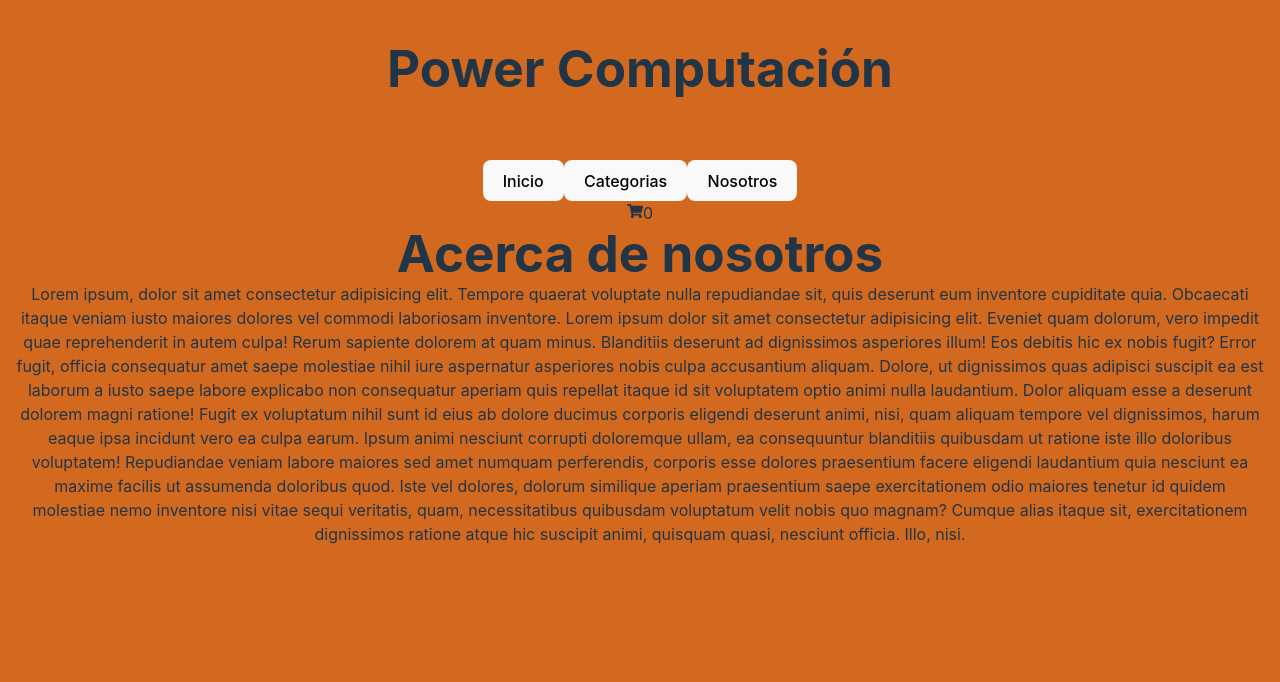
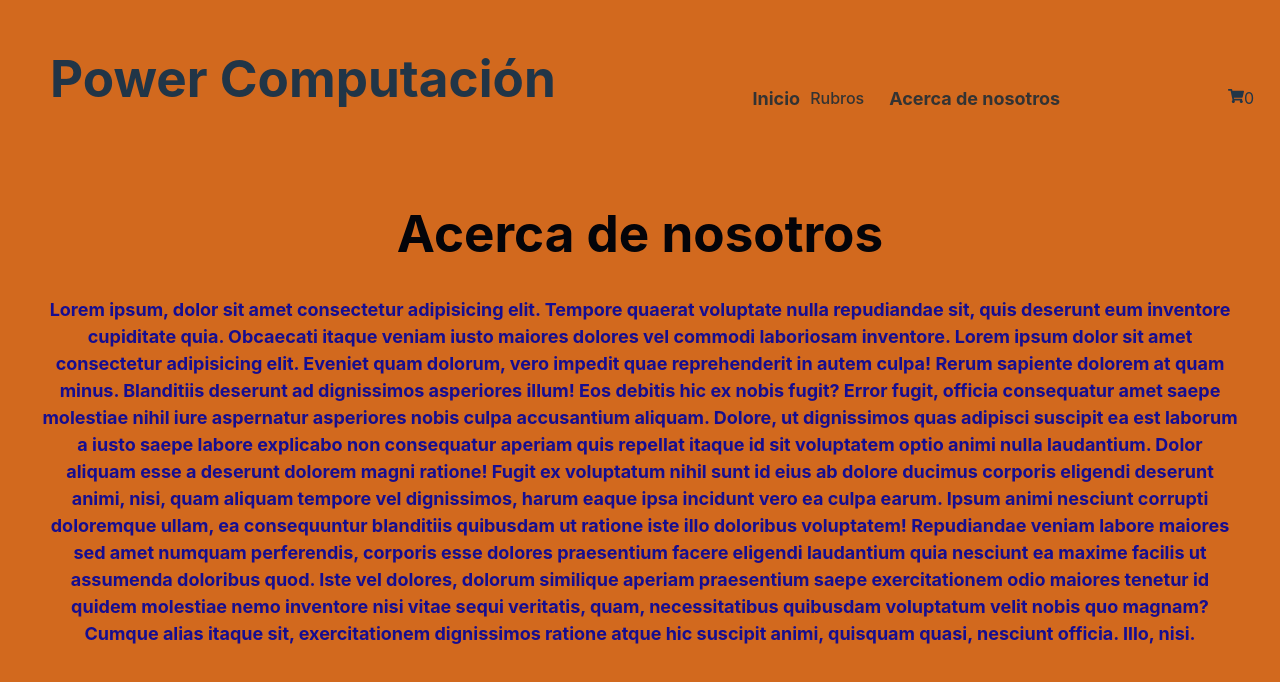
Before and after one commit to DiegoPosse/Reac-1entrega, a React app: page /Nosotros in a window 1280 px wide. Shown: the top 682 px of the page. Built offline with nearby package versions, Linux system fonts and the light colour scheme; the HTML template or start-up script is replaced by a standard one.

Commit message:
Diego-Posse-entrega2

```diff
--- a/src/App.css
+++ b/src/App.css
@@ -26,20 +26,9 @@
   filter: drop-shadow(0 0 2em #61dafbaa);
 }
 
-@keyframes logo-spin {
-  from {
-    transform: rotate(0deg);
-  }
-  to {
-    transform: rotate(360deg);
-  }
-}
 
-@media (prefers-reduced-motion: no-preference) {
-  a:nth-of-type(2) .logo {
-    animation: logo-spin infinite 20s linear;
-  }
-}
+
+
 
 .card {
   padding: 2em;
@@ -59,22 +48,104 @@
   margin-bottom: 20px;
 }
 .item {
-  border: 2px solid rgb(15, 14, 14); /* Añade un borde de 1 píxel de ancho y color negro */
-  padding: 5px; /* Añade un espacio de 10 píxeles alrededor del contenido */
-  justify-content: center; /* Centra los elementos horizontalmente */
-  align-items:center ; /* Centra los elementos verticalmente */
+  border: 2px solid rgb(15, 14, 14);
+  padding: 5px;
+  justify-content: center;
+  align-items:center ;
   display:flex ;
-  color: black; /* Cambia el color de la letra a negro */
+  color: black;
   background: lightgray;
   flex-direction: column;
 
 }
 
 .item h1 {
-  color: black; /* Cambia el color de la letra a negro */
+  color: black;
   background: lightgray;
 }
 .item h2 {
-  color: black; /* Cambia el color de la letra a negro */
+  color: black;
   background: lightgray;
 }
+.link {
+  color: white;
+  margin: 15px;
+  font-weight: bold;
+  font-size: large;
+}
+.Noso >p {
+  color: rgb(22, 13, 144);
+  margin: 15px;
+  padding: 10px;
+  font-weight: bold;
+  font-size: large;
+
+}
+.Noso >h1 {
+  color: rgb(4, 4, 9);
+  margin: 15px;
+  padding: 10px;
+
+}
+.link:hover {
+  color: rgb(22, 141, 18)
+}
+#navbar {
+  display: flex;
+  justify-content: space-between;
+  align-items: center;
+  background-color:chocolate;
+  padding: 10px;
+}
+
+.logo h1 {
+  margin: 0;
+}
+
+.nav-links {
+  display: flex;
+  align-items: center;
+}
+.nav-link:hover {
+  color: rgb(22, 141, 18)
+}
+.nav-links .link {
+  margin-right: 10px;
+  text-decoration: none;
+  color: #333;
+}
+
+.dropdown {
+  position: relative;
+}
+
+.dropdown-toggle {
+  background-color: transparent;
+  border: none;
+  cursor: pointer;
+  padding: 0;
+  margin-right: 10px;
+  text-decoration: none;
+  color: #333;
+}
+
+.dropdown-menu {
+  position: absolute;
+  top: 100%;
+  left: 0;
+  background-color: chocolate;
+  padding: 10px;
+  display: flex;
+  flex-direction: column;
+  z-index: 1;
+}
+
+.dropdown-menu .link {
+  margin-bottom: 5px;
+  text-decoration: none;
+  color: #333;
+}
+
+.dropdown-menu .link:hover {
+  color: #ff0000;
+}
--- a/src/componentes/Item/Item.jsx
+++ /dev/null
@@ -1,35 +0,0 @@
-import React from 'react'
-import { useEffect, useState } from 'react';
-import ItemDetailContainer from '../ItemdetailContainer/ItemDetailContainer';
-import { Link } from 'react-router-dom';
-const Item = () => {
-    const [productos, setProductos] = useState([]);
-
-    useEffect(() => {
-      setTimeout(() => {
-        fetch('https://fakestoreapi.com/products/')
-          .then(res => res.json())
-          .then(json => setProductos(json));
-      }, 2000);
-    }, []);
-  return (
-    < >
-
-      {productos.map((producto) => (
-        <div className='item' key={producto.id}>
-          <h2>{producto.title}</h2>
-          <img src={producto.image} alt={producto.title} width="200px" height="200px" />
-          <h1>{producto.price}</h1>
-          <Link to={`/detalle/${producto.id}`}>
-        <div>Ver Detalle</div>
-      </Link>
-        {/*  <button onClick={() => ItemDetailContainer({ itemid: producto.id })}>Ver detalle</button>*/}
-        </div>
-      ))}
-    </>
-
-
-  )
-}
-
-export default Item
--- a/src/componentes/ItemList/ItemList.jsx
+++ b/src/componentes/ItemList/ItemList.jsx
@@ -1,14 +1,20 @@
 import React from 'react'
-import Item from '../Item/Item'
+import { Link } from 'react-router-dom'
 
-const ItemList = () => {
+const ItemList = ({productos}) => {
   return (
     <>
-    <div className='itemlist'>
-    <Item/>
+        {productos.map((producto) => (
+        <div className='item' key={producto.id}>
+          <h2>{producto.title}</h2>
+          <img src={producto.image} alt={producto.title} width="200px" height="200px" />
+          <h1>{producto.price}</h1>
+          <Link to={`/detalle/${producto.id}`}>
+        <div>Ver Detalle</div>
+      </Link>
 
-    </div>
-
+        </div>
+      ))}
     </>
   )
 }
--- a/src/componentes/ItemListContainer/ItemListContainer.jsx
+++ b/src/componentes/ItemListContainer/ItemListContainer.jsx
@@ -1,17 +1,14 @@
 import ItemList from '../ItemList/ItemList'
-
-
-
-const ItemListContainer = ({ greeting }) => {
-
-
+const ItemListContainer = ({ greeting ,datos}) => {
 
   return (
     <>
     <div>
         <h1>{greeting}</h1>
     </div>
-    <ItemList/>
+    <ItemList
+    productos={datos}
+    />
     </>
   )
 }
--- a/src/componentes/ItemdetailContainer/ItemDetailContainer.jsx
+++ b/src/componentes/ItemdetailContainer/ItemDetailContainer.jsx
@@ -1,11 +1,12 @@
 import React from 'react'
 import ItemDetail from '../ItemDetail/ItemDetail'
 import ItemCounter from '../ItemCounter/ItemCounter'
-const ItemDetailContainer = (iditem) => {
+const ItemDetailContainer = (items) => {
+  console.log(items ,"hola")
   return (
     <div>
         <p>Detalle del producto :</p>
-        <ItemDetail props = {iditem}/>
+        <ItemDetail producto = {items}/>
         <ItemCounter count='Contador' ValInit={1} stock={8}/>
         <button>Agregar al Carrito</button>
     </div>
--- a/src/componentes/NavBar/NavBar.jsx
+++ b/src/componentes/NavBar/NavBar.jsx
@@ -1,14 +1,46 @@
-import CartWidget from '../CartWidget/CartWidget'
+import CartWidget from '../CartWidget/CartWidget';
+import { NavLink } from 'react-router-dom';
+import { useState } from 'react';
+
 function Navbar() {
+  const [rubrosMenuOpen, setRubrosMenuOpen] = useState(false);
+
+  const toggleRubrosMenu = () => {
+    setRubrosMenuOpen(!rubrosMenuOpen);
+  };
+
   return (
-    <nav>
-      <div className="logo"><h1>Power Computación</h1></div>
-      <div className='barra'>
-          <button>Inicio</button>
-          <button>Categorias</button>
-          <button>Nosotros</button>
+    <nav id='navbar'>
+      <div className="logo">
+        <h1>Power Computación</h1>
       </div>
-      <CartWidget/>
+      <div className="nav-links">
+        <NavLink to='/'>
+          <span className='link'>Inicio</span>
+        </NavLink>
+        <div className="dropdown">
+          <button className="dropdown-toggle" onClick={toggleRubrosMenu}>
+            Rubros
+          </button>
+          {rubrosMenuOpen && (
+            <div className="dropdown-menu">
+              <NavLink to='/rubros/joyeria'>
+                <span className='link'>Joyería</span>
+              </NavLink>
+              <NavLink to='/rubros/ropa'>
+                <span className='link'>Ropa</span>
+              </NavLink>
+              <NavLink to='/rubros/computacion'>
+                <span className='link'>Computación</span>
+              </NavLink>
+            </div>
+          )}
+        </div>
+        <NavLink to='/nosotros'>
+          <span className='link'>Acerca de nosotros</span>
+        </NavLink>
+      </div>
+      <CartWidget />
     </nav>
   );
 }
--- a/src/componentes/pages/Detalle/detalle.jsx
+++ b/src/componentes/pages/Detalle/detalle.jsx
@@ -1,12 +1,26 @@
-import React from 'react'
+import React, {useState,useEffect} from 'react'
 import ItemDetailContainer from '../../ItemdetailContainer/ItemDetailContainer'
 import { useParams } from 'react-router-dom'
 
 const Detalle = () => {
-    const {id} = useParams();
+  const [producto, setProducto] = useState(null);
+  const {id} = useParams();
+
+  console.log('id de producto:', id)
+  useEffect(() => {
+    fetch(`https://fakestoreapi.com/products/${id}`)
+    .then(res => res.json())
+    .then(json => {
+      console.log(json,"json con id")
+     setProducto(json);
+    })
+    .catch(error => {
+      console.error('Ocurrió un error al obtener la respuesta JSON:', error);
+    })
+  }, [id]);
   return (
     <ItemDetailContainer
-    iditem = {id}
+    itemdetalle = {producto}
     />
   )
 }
--- a/src/componentes/pages/Inicio/Inicio.jsx
+++ b/src/componentes/pages/Inicio/Inicio.jsx
@@ -1,9 +1,20 @@
-import React from 'react'
+import React, {useState,useEffect} from 'react'
 import ItemListContainer from '../../ItemListContainer/ItemListContainer'
 const Inicio = () => {
+  const [productos, setProductos] = useState([]);
+
+  useEffect(() => {
+    setTimeout(() => {
+      fetch('https://fakestoreapi.com/products/')
+        .then(res => res.json())
+        .then(json => setProductos(json));
+    }, 2000);
+  }, []);
   return (
     <div className='Main-container'>
-      <ItemListContainer greeting='Lista de Productos'/>
+      <ItemListContainer greeting='Lista de Productos'
+      datos={productos}
+       />
     </div>
 
     )
--- a/src/componentes/pages/Nosotros/Nosotros.jsx
+++ b/src/componentes/pages/Nosotros/Nosotros.jsx
@@ -1,12 +1,20 @@
+
 function Nosotros () {
     return (
-      <>
+      <div className='Noso'>
         <h1>Acerca de nosotros</h1>
         <p>
+
+
+
+
+
             Lorem ipsum, dolor sit amet consectetur adipisicing elit. Tempore quaerat voluptate nulla repudiandae sit, quis deserunt eum inventore cupiditate quia. Obcaecati itaque veniam iusto maiores dolores vel commodi laboriosam inventore.
             Lorem ipsum dolor sit amet consectetur adipisicing elit. Eveniet quam dolorum, vero impedit quae reprehenderit in autem culpa! Rerum sapiente dolorem at quam minus. Blanditiis deserunt ad dignissimos asperiores illum! Eos debitis hic ex nobis fugit? Error fugit, officia consequatur amet saepe molestiae nihil iure aspernatur asperiores nobis culpa accusantium aliquam. Dolore, ut dignissimos quas adipisci suscipit ea est laborum a iusto saepe labore explicabo non consequatur aperiam quis repellat itaque id sit voluptatem optio animi nulla laudantium. Dolor aliquam esse a deserunt dolorem magni ratione! Fugit ex voluptatum nihil sunt id eius ab dolore ducimus corporis eligendi deserunt animi, nisi, quam aliquam tempore vel dignissimos, harum eaque ipsa incidunt vero ea culpa earum. Ipsum animi nesciunt corrupti doloremque ullam, ea consequuntur blanditiis quibusdam ut ratione iste illo doloribus voluptatem! Repudiandae veniam labore maiores sed amet numquam perferendis, corporis esse dolores praesentium facere eligendi laudantium quia nesciunt ea maxime facilis ut assumenda doloribus quod. Iste vel dolores, dolorum similique aperiam praesentium saepe exercitationem odio maiores tenetur id quidem molestiae nemo inventore nisi vitae sequi veritatis, quam, necessitatibus quibusdam voluptatum velit nobis quo magnam? Cumque alias itaque sit, exercitationem dignissimos ratione atque hic suscipit animi, quisquam quasi, nesciunt officia. Illo, nisi.
              </p>
-      </>
+      </div>
+
+
     )
   }
 
```
Also changed, not shown: src/App.jsx (+1 -7 lines), src/componentes/ItemDetail/ItemDetail.jsx (+6 -28 lines).
